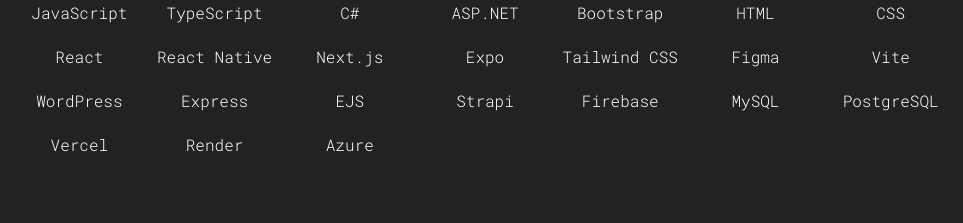
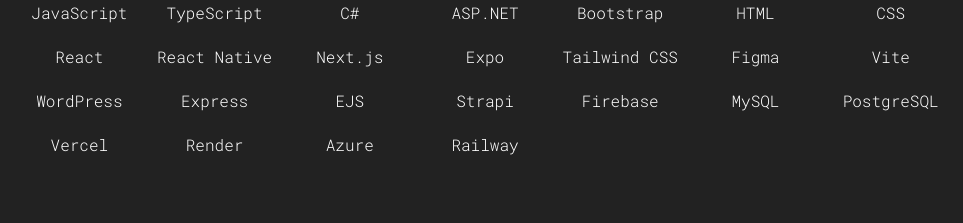
Before and after one commit to fswdYessir/Portfolio, a React (Vite) app: page / in a window 1280 px wide. Shown: the part 1880-2103 px from the top of the page, without its empty margins (155-1118 px from the left). Built offline with nearby package versions, Linux system fonts and the light colour scheme.

Commit message:
add tech logo

```diff
--- a/src/components/ProjectModal.tsx
+++ b/src/components/ProjectModal.tsx
@@ -25,6 +25,7 @@
   SiMysql,
   SiRender,
   SiFigma,
+  SiRailway,
 } from 'react-icons/si'
 
 interface ProjectModalProps {
@@ -85,6 +86,7 @@
     Azure: <VscAzure size={30} />,
     Render: <SiRender size={30} />,
     Figma: <SiFigma size={30} />,
+    Railway: <SiRailway size={30} />,
   }
 
   const renderTechIcons = (techStack: string[]) => {
--- a/src/sections/Projects.tsx
+++ b/src/sections/Projects.tsx
@@ -35,7 +35,7 @@
             'HTML',
             'CSS',
             'EJS',
-            'Render',
+            'Railway',
             'Azure',
           ]}
         />
--- a/src/sections/Skills.tsx
+++ b/src/sections/Skills.tsx
@@ -36,6 +36,7 @@
           <SkillList skill="Vercel" />
           <SkillList skill="Render" />
           <SkillList skill="Azure" />
+          <SkillList skill="Railway" />
         </div>
       </div>
     </section>
```
